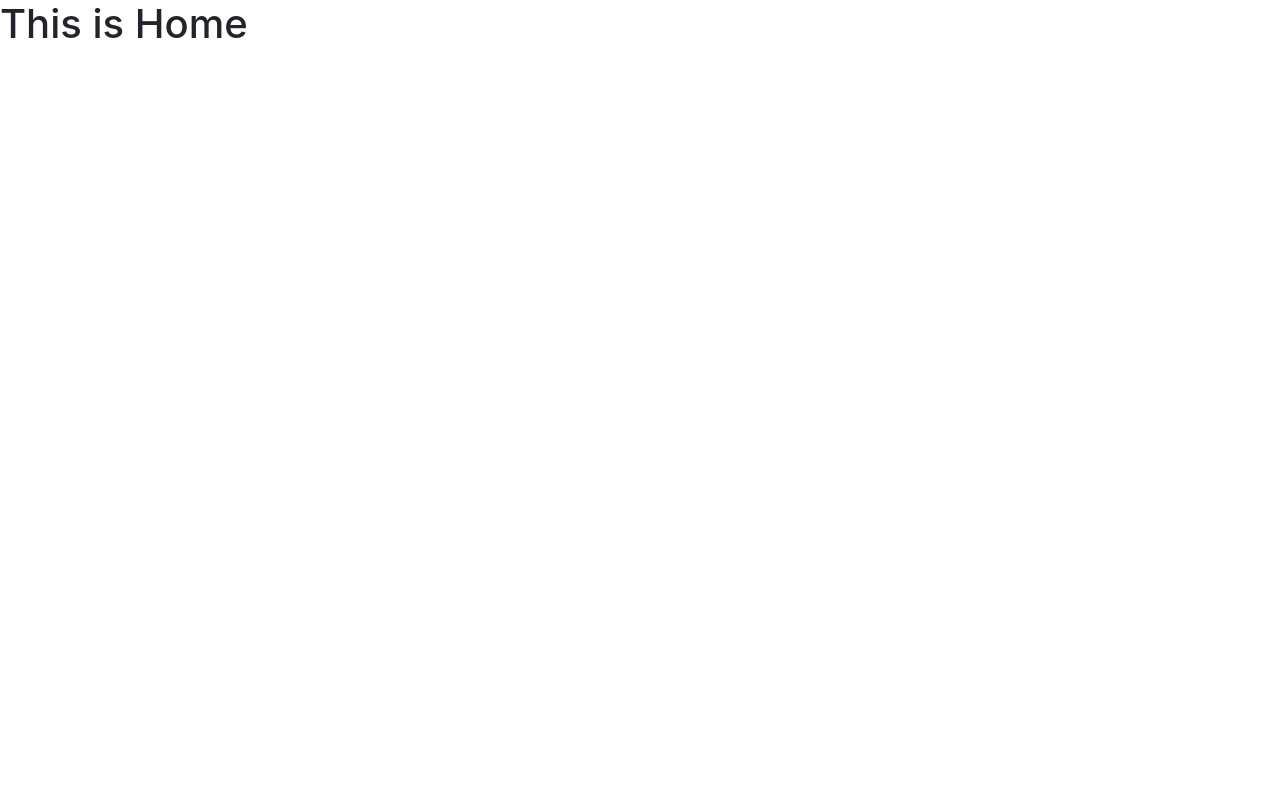
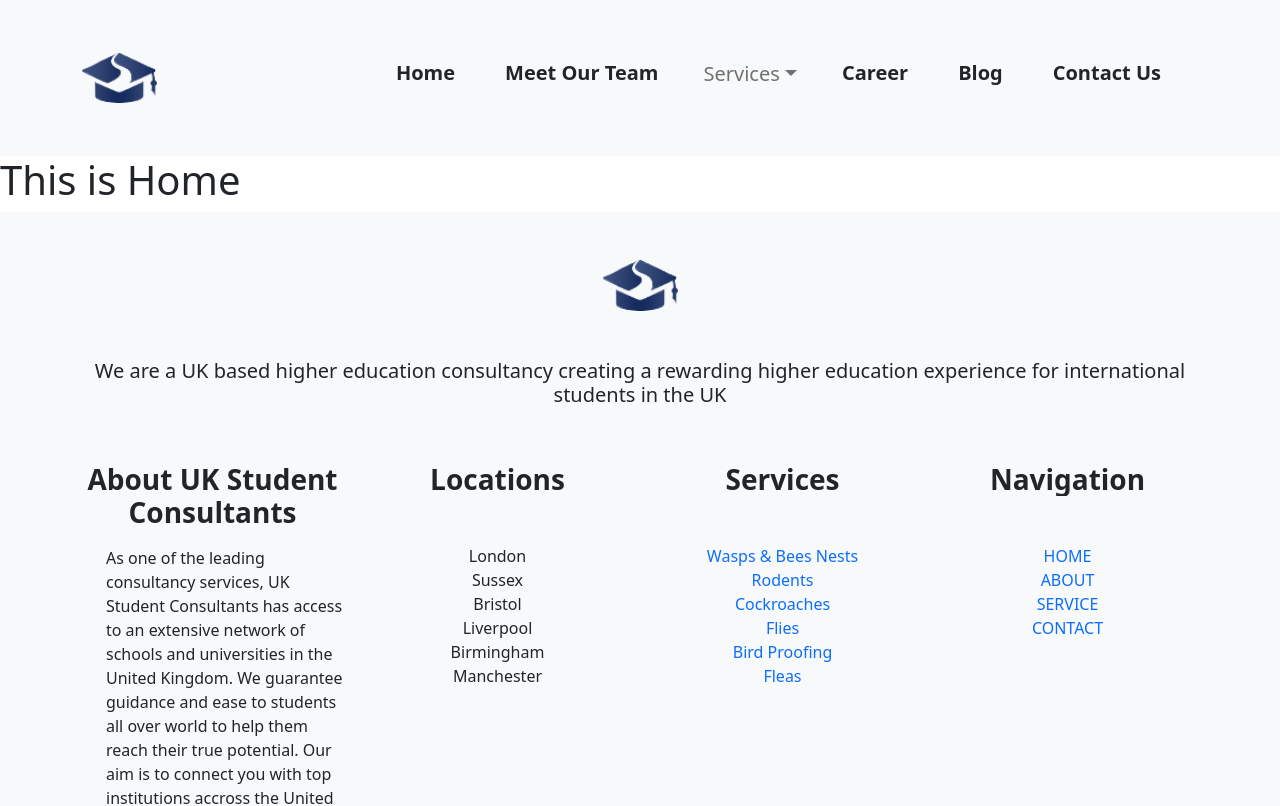
Before and after one commit to samimeadad/student-consultancy, a React (Create React App) app: page / in a window 1280 px wide. Shown: the top 806 px of the page. Built offline with nearby package versions, Linux system fonts and the light colour scheme.

Commit message:
page not found added

```diff
--- a/package.json
+++ b/package.json
@@ -14,6 +14,7 @@
     "react-bootstrap": "^2.7.3",
     "react-dom": "^18.2.0",
     "react-router": "^5.3.4",
+    "react-router-dom": "^6.10.0",
     "react-scripts": "5.0.1",
     "web-vitals": "^2.1.4"
   },
--- a/src/App.js
+++ b/src/App.js
@@ -1,27 +1,21 @@
-import './App.css';
 import React from "react";
-import {
-  BrowserRouter as Router,
-  Switch,
-  Route,
-  Link
-} from "react-router-dom";
+import { Routes, Route } from "react-router-dom";
 import Home from './Pages/Home/Home';
+import Header from './Components/Header/Header';
+import Footer from './Components/Footer/Footer';
+import PageNotFound from "./Pages/PageNotFound/PageNotFound";
 
 function App () {
   return (
-    <div>
-      <Router>
-        <Switch>
-          <Route exact path="/">
-            <Home></Home>
-          </Route>
-          <Route exact path="/home">
-            <Home></Home>
-          </Route>
-        </Switch>
-      </Router>
-    </div>
+    <>
+      <Header />
+      <Routes>
+        <Route exact path="/" element={ <Home /> } />
+        <Route exact path="/home" element={ <Home /> } />
+        <Route exact path="*" element={ <PageNotFound /> } />
+      </Routes>
+      <Footer />
+    </>
   );
 }
 
--- a/src/Components/Footer/Footer.js
+++ b/src/Components/Footer/Footer.js
@@ -1,10 +1,91 @@
 import React from 'react';
+import { Button, Col, Container, Row } from 'react-bootstrap';
+import { Link } from 'react-router-dom';
+import logo from '../../images/logo/logo.png';
+import { FontAwesomeIcon } from '@fortawesome/react-fontawesome';
+import { faPhoneVolume } from '@fortawesome/free-solid-svg-icons';
 
+//component for footer
 const Footer = () => {
     return (
-        <div>
-            <h1>This is Footer</h1>
-        </div>
+        <footer className="bg-light text-dark p-5 overflow-hidden w-100">
+            <div className="text-center mb-5 overflow-hidden w-100">
+                <img style={ { width: '75px' } } src={ logo } alt="logoImage" className='img-fluid' />
+            </div>
+            <div className="container my-5 overflow-hidden">
+                <h5 className="text-justify text-dark text-center overflow-hidden">
+                    We are a UK based higher education consultancy creating a rewarding higher education experience for international students in the UK
+                </h5>
+            </div>
+            <Container className='my-5 overflow-hidden'>
+                <Row>
+                    <Col xs={ 12 } sm={ 12 } md={ 3 } lg={ 3 }>
+                        <h3 className="text-dark fw-bold text-center mb-3">About UK Student Consultants</h3>
+                        <p className="text-justify text-dark ms-4">As one of the leading consultancy services, UK Student Consultants has access to an extensive network of schools and universities in the United Kingdom. We guarantee guidance and ease to students all over world to help them reach their true potential. Our aim is to connect you with top institutions accross the United Kingdom and to support your development throughout your academic career. Grow together.</p>
+                    </Col>
+
+                    <Col xs={ 12 } sm={ 12 } md={ 3 } lg={ 3 } className="text-center">
+                        <h3 className="text-dark mb-5 fw-bold">Locations</h3>
+                        <p>
+                            <span>London</span>
+                            <br />
+                            <span>Sussex</span>
+                            <br />
+                            <span>Bristol</span>
+                            <br />
+                            <span>Liverpool</span>
+                            <br />
+                            <span>Birmingham</span>
+                            <br />
+                            <span>Manchester</span>
+                        </p>
+                    </Col>
+
+                    <Col xs={ 12 } sm={ 12 } md={ 3 } lg={ 3 } className="text-center">
+                        <h3 className="text-dark mb-5 fw-bold overflow-hidden">Services</h3>
+                        <p className='overflow-hidden text-center'>
+                            <Link to="/service/wasp" className='text-decoration-none'><span>Wasps & Bees Nests</span></Link>
+                            <br />
+                            <Link to="/service/rodent" className='text-decoration-none'><span>Rodents</span></Link>
+                            <br />
+                            <Link to="/service/cockroach" className='text-decoration-none'><span>Cockroaches</span></Link>
+                            <br />
+                            <Link to="/service/flies" className='text-decoration-none'><span>Flies</span></Link>
+                            <br />
+                            <Link to="/service/birdproofing" className='text-decoration-none'><span>Bird Proofing</span></Link>
+                            <br />
+                            <Link to="/service/fleas" className='text-decoration-none'><span>Fleas</span></Link>
+                        </p>
+                    </Col>
+                    <Col xs={ 12 } sm={ 12 } md={ 3 } lg={ 3 } className="text-center">
+                        <h3 className="text-dark mb-5 fw-bold overflow-hidden">Navigation</h3>
+                        <p className='overflow-hidden text-center'>
+                            <Link to="/home" className='text-decoration-none'><span>HOME</span></Link>
+                            <br />
+                            <Link to="/about" className='text-decoration-none'><span>ABOUT</span></Link>
+                            <br />
+                            <Link to="/service" className='text-decoration-none'><span>SERVICE</span></Link>
+                            <br />
+                            <Link to="/contact" className='text-decoration-none'><span>CONTACT</span></Link>
+                        </p>
+                    </Col>
+                </Row>
+            </Container>
+            <Container className='text-center overflow-hidden'>
+                <p>
+                    <Button variant='light' className='p-3'><h5><FontAwesomeIcon className="text-danger" icon={ faPhoneVolume } /> <a className="text-decoration-none text-danger fw-bold" href="tel: +4407728957714"> : 077 2895 7714</a></h5></Button>
+                </p>
+                <p className="mt-5 text-center overflow-hidden w-100">
+                    <Link to={ { pathname: "https://www.facebook.com/" } } target="_blank" rel="noreferrer"><i aria-hidden="true" className="fa fa-facebook text-danger me-3" data-toggle="tooltip" title="Facebook"></i></Link>
+                    <Link to={ { pathname: "https://www.twitter.com/" } } target="_blank" rel="noreferrer"><i aria-hidden="true" className="fa fa-twitter text-danger me-3" data-toggle="tooltip" title="Twitter"></i></Link>
+                    <Link to={ { pathname: "https://www.linkedin.com/" } } target="_blank" rel="noreferrer"><i aria-hidden="true" className="fa fa-linkedin text-danger me-3" data-toggle="tooltip" title="Linkedin"></i></Link>
+                    <Link to={ { pathname: "https://www.instagram.com/" } } target="_blank" rel="noreferrer"><i aria-hidden="true" className="fab fa-instagram text-danger me-3" data-toggle="tooltip" title="Github"></i></Link>
+                    <Link to={ { pathname: "https://www.youtube.com/" } } target="_blank" rel="noreferrer"><i aria-hidden="true" className="fab fa-youtube text-danger me-3" data-toggle="tooltip" title="Github"></i></Link>
+                </p>
+                <p className="text-light text-center fs-6 fw-bold">Global Pest Control, 78 Wilfrid Road, Hove, BN3 7FL, East Sussex, UK</p>
+                <p className="text-light text-center fs-6"><small className='fw-bold'>Copyright &copy; { ( new Date().getFullYear() ) } Global Pest Control</small></p>
+            </Container>
+        </footer>
     );
 };
 
--- a/src/Components/Header/Header.js
+++ b/src/Components/Header/Header.js
@@ -1,10 +1,36 @@
 import React from 'react';
+import Container from 'react-bootstrap/Container';
+import Nav from 'react-bootstrap/Nav';
+import Navbar from 'react-bootstrap/Navbar';
+import NavDropdown from 'react-bootstrap/NavDropdown';
+import { Link } from 'react-router-dom';
+import logo from '../../images/logo/logo.png';
 
 const Header = () => {
     return (
-        <div>
-            <h1>This is Header</h1>
-        </div>
+        <Navbar collapseOnSelect expand="lg" bg="light" variant="light" className='py-5'>
+            <Container>
+                <Navbar.Brand><Link to="/" className='text-dark text-decoration-none text-center'><img className='img-fluid' style={ { width: '75px' } } src={ logo } alt="logoImage" /></Link></Navbar.Brand>
+                <Navbar.Toggle aria-controls="responsive-navbar-nav" />
+                <Navbar.Collapse id="responsive-navbar-nav">
+                    <Nav className="me-auto">
+
+                    </Nav>
+                    <Nav>
+                        <Link className="me-4 text-dark text-decoration-none btn btn-light" to="/home"><h5 className='fw-bold'>Home</h5></Link>
+                        <Link className="me-4 text-dark text-decoration-none btn btn-light" to="/core-team"><h5 className='fw-bold'>Meet Our Team</h5></Link>
+
+                        <h5 className='text-center'><NavDropdown title="Services" id="collapsible-nav-dropdown" className="me-4 text-dark">
+                            <NavDropdown.Item><Link className="me-4 text-dark text-decoration-none text-center" to="/business-services"><h6 className='fw-bold'>Business Services</h6></Link></NavDropdown.Item>
+                            <NavDropdown.Item><Link className="me-4 text-dark text-decoration-none text-center" to="/personal-services"><h6 className='fw-bold'>Personal Services</h6></Link></NavDropdown.Item>
+                        </NavDropdown></h5>
+                        <Link className="me-4 text-dark text-decoration-none btn btn-light" to="/career"><h5 className='fw-bold'>Career</h5></Link>
+                        <Link className="me-4 text-dark text-decoration-none btn btn-light" to="/blog"><h5 className='fw-bold'>Blog</h5></Link>
+                        <Link className="me-4 text-dark text-decoration-none btn btn-light" to="/contact"><h5 className='fw-bold'>Contact Us</h5></Link>
+                    </Nav>
+                </Navbar.Collapse>
+            </Container>
+        </Navbar>
     );
 };
 
--- /dev/null
+++ b/src/Pages/PageNotFound/PageNotFound.js
@@ -0,0 +1,12 @@
+import React from 'react';
+import errorPage from '../../images/page-not-found/404.jpg'
+
+const PageNotFound = () => {
+    return (
+        <div className="text-center">
+            <img className="img-fluid" src={ errorPage } alt="errorPageImage" />
+        </div>
+    );
+};
+
+export default PageNotFound;
```
Also changed, not shown: src/index.js (+5 -3 lines), src/images/page-not-found/404.jpg (added), 1 other file (tests, documents, lock files or other folders).
